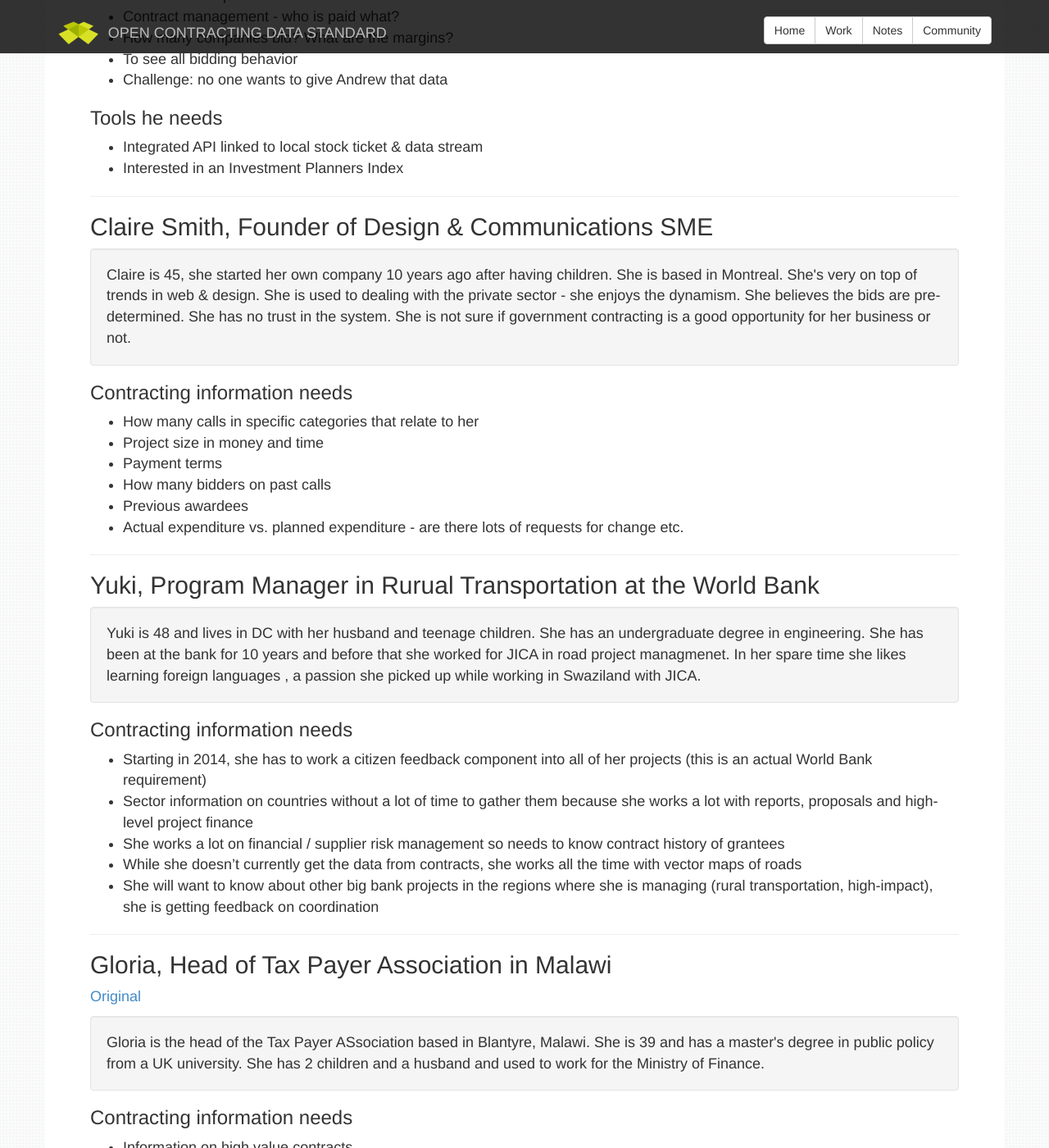
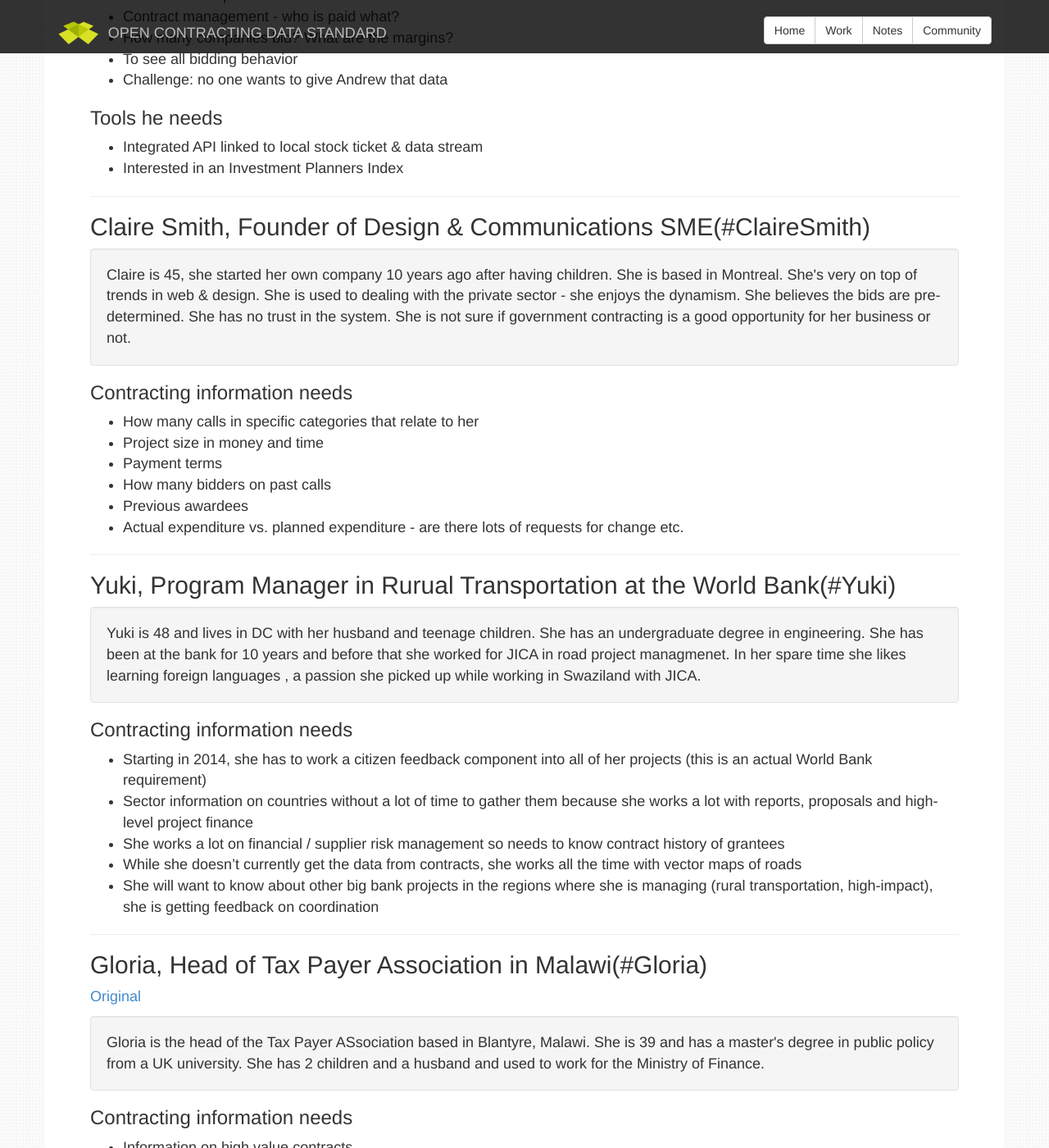
Before and after one commit to open-contracting/open-contracting.github.io, a Jekyll site: the page built from pages/notes/workshops/2014-01-Montreal/personas.md, in a window 1280 px wide and 1400 px high, scrolled down 1678 px. Shown: the whole window at 82% size. Built offline with Jekyll 4.4.1, drawn with Linux system fonts in a browser that asks for light colours; nearby versions of some CDN libraries; Markdown is read by kramdown in place of the engine named in the settings; some of the changed text lies outside the part shown.

Commit message:
Update personas.md

```diff
--- a/pages/notes/workshops/2014-01-Montreal/personas.md
+++ b/pages/notes/workshops/2014-01-Montreal/personas.md
@@ -69,7 +69,7 @@ Andrew is 42, he is based in London and graduated in economics. He is doing mark
 
 ----
 
-## Claire Smith, Founder of Design & Communications SME
+## Claire Smith, Founder of Design & Communications SME(#ClaireSmith)
 <div class="well">
 Claire is 45, she started her own company 10 years ago after having children. She is based in Montreal. She's very on top of trends in web & design. She is used to dealing with the private sector - she enjoys the dynamism.  She believes the bids are pre-determined. She has no trust in the system. She is not sure if government contracting is a good opportunity for her business or not.
 </div>
@@ -84,7 +84,7 @@ Claire is 45, she started her own company 10 years ago after having children. Sh
 
 ----
 
-## Yuki, Program Manager in Rurual Transportation at the World Bank
+## Yuki, Program Manager in Rurual Transportation at the World Bank(#Yuki)
 <div class="well">
 Yuki is 48 and lives in DC with her husband and teenage children. She has an undergraduate degree in engineering. She has been at the bank for 10 years and before that she worked for JICA in road project managmenet. In her spare time she likes learning foreign languages , a passion she picked up while working in Swaziland with JICA.
 </div>
@@ -98,7 +98,7 @@ Yuki is 48 and lives in DC with her husband and teenage children. She has an und
 
 ----
 
-## Gloria, Head of Tax Payer Association in Malawi
+## Gloria, Head of Tax Payer Association in Malawi(#Gloria)
 [Original](/assets/images/2014-01-Montreal/personas_gloria.JPG)
 <div class="well">
 Gloria is the head of the Tax Payer ASsociation based in Blantyre, Malawi. She
```
Also changed, not shown: other parts of pages/notes/workshops/2014-01-Montreal/personas.md (+5 -5 lines).
